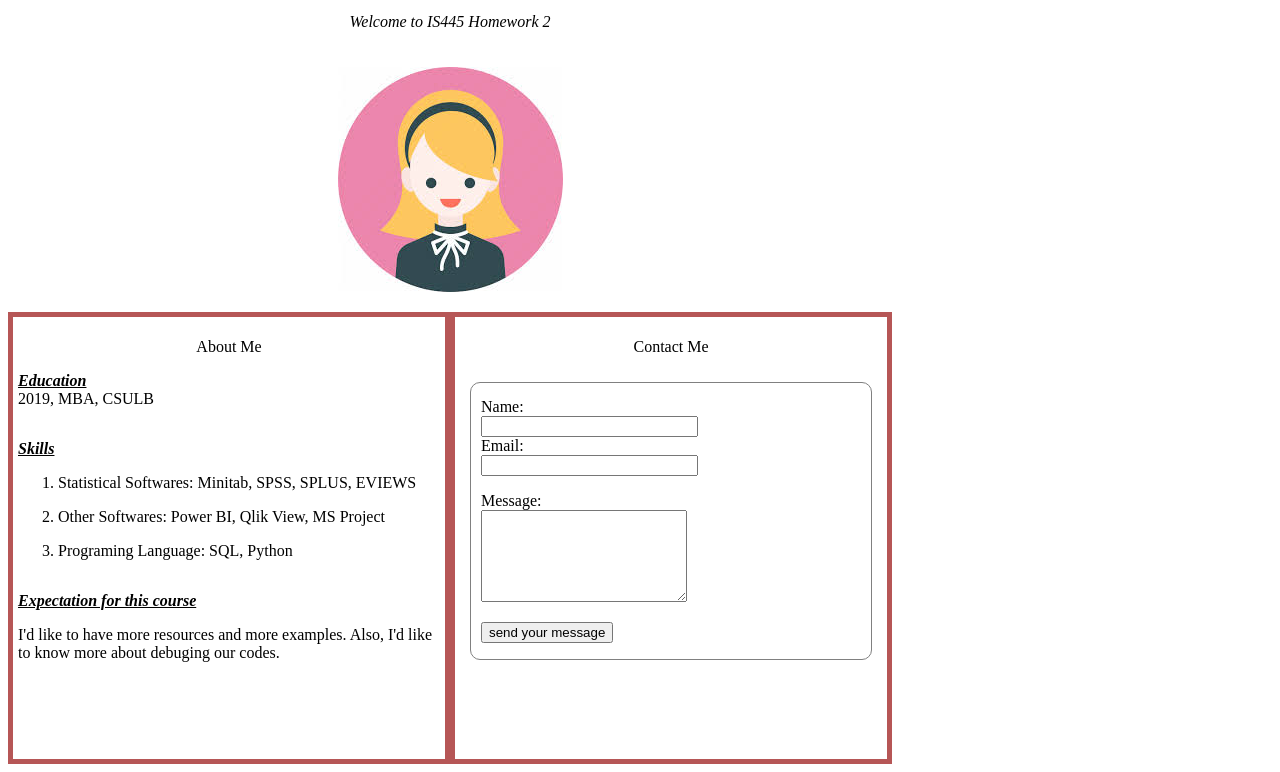
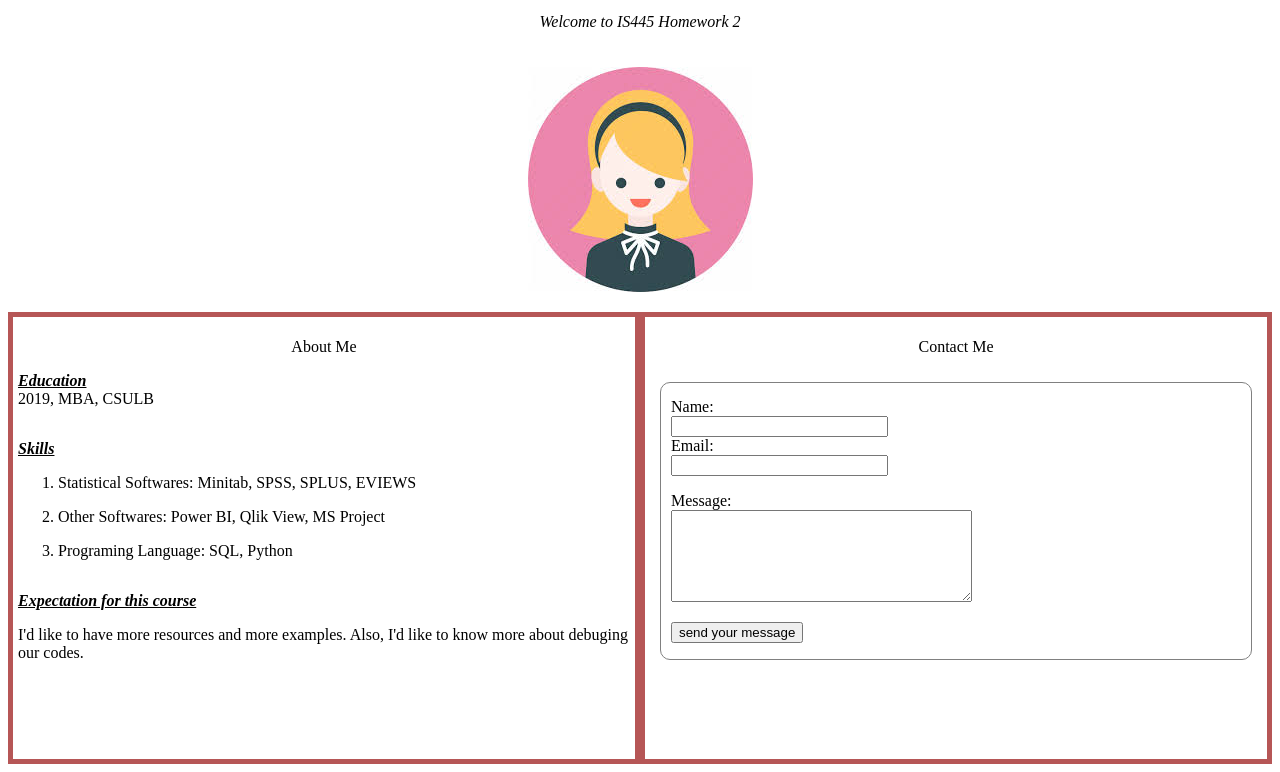
Before and after one commit to leilakorjani/Assignment2, a plain HTML site: page index.html in a window 1280 px wide. Shown: the part 117-889 px from the top of the page. Drawn offline with Linux system fonts and the light colour scheme.

Commit message:
8th commit

```diff
--- a/style.css
+++ b/style.css
@@ -1,5 +1,5 @@
 html{;
-   width: 900px;
+   /* width: 900px;*/
 }
 h1{
     display: flex;
```
